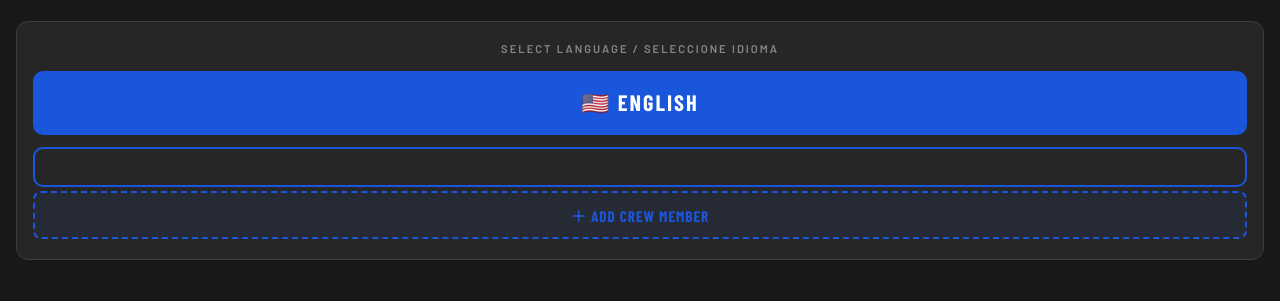
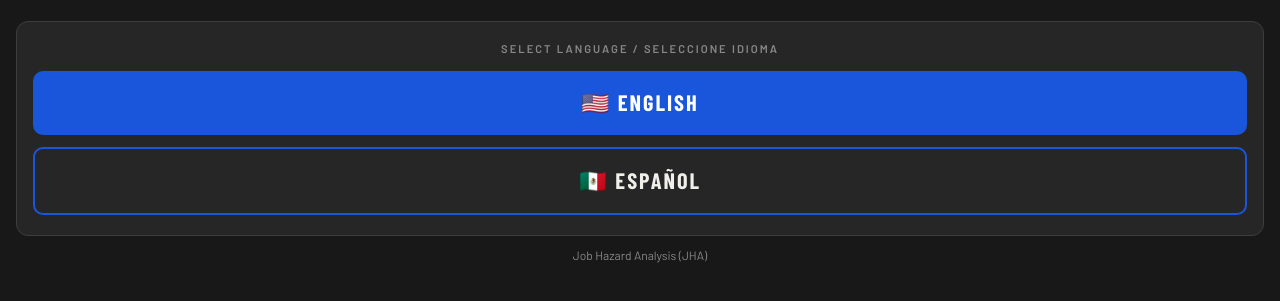
Before and after one commit to orrodriguez9731-ux/jha-english, a plain HTML site: page index.html in a window 1280 px wide. Shown: the part 103-404 px from the top of the page. Drawn offline with nearby package versions, Linux system fonts and the light colour scheme; a web font is replaced by a local one.

Commit message:
Add files via upload

```diff
--- a/index.html
+++ b/index.html
@@ -289,8 +289,11 @@ hr.div { border: none; border-top: 1px solid var(--border); margin: 14px 0; }
       🇺🇸 ENGLISH
     </button>
     <button onclick="setLang('es')" style="width:100%;background:var(--mid);color:var(--light);border:2px solid var(--orange);border-radius:10px;padding:18px;font-family:'Barlow Condensed',sans-serif;font-weight:800;font-size:1.4rem;letter-spacing:2px;cursor:pointer;display:block">
-
-
+      🇲🇽 ESPAÑOL
+    </button>
+  </div>
+  <p style="font-size:.75rem;color:var(--muted);margin-top:12px">Job Hazard Analysis (JHA)</p>
+</div>
 
 <!-- ══════════════════════════════════════════
      SECTION 1 — Basic Info
```
